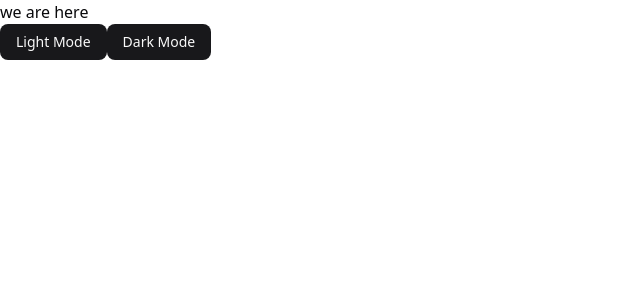
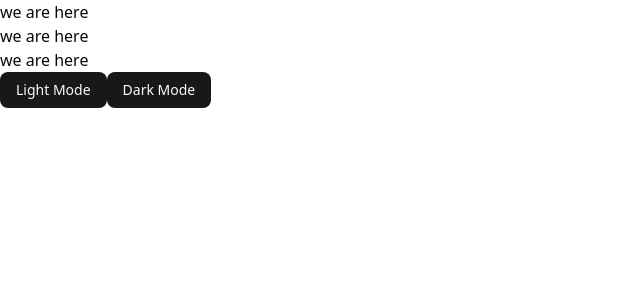
Before and after one commit to vishesh-1-bee/fox_ai, a Next.js app: page / in a window 1280 px wide. Shown: the top 300 px of the page, without its empty margins (0-640 px from the left). Built offline with nearby package versions, Linux system fonts and the light colour scheme.

Commit message:
install themes

```diff
--- a/app/page.jsx
+++ b/app/page.jsx
@@ -8,6 +8,8 @@ const page = () => {
   return (
     <div>
       <h1 >we are here</h1>
+      <h1 >we are here</h1>
+      <h1 >we are here</h1>
 
      <Button onClick={()=>setTheme('light')}  >Light Mode</Button>
      <Button onClick={()=>setTheme('dark')} >Dark Mode</Button>
```
